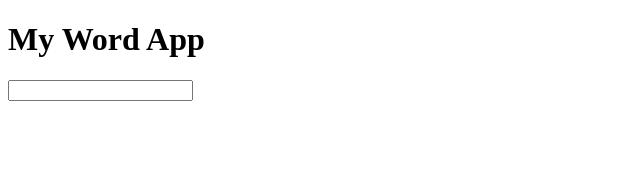
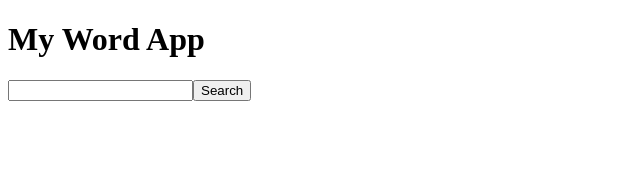
Before and after one commit to Maymoonah/movies, a React (Create React App) app: page / in a window 1280 px wide. Shown: the top 170 px of the page, without its empty margins (0-640 px from the left). Built offline with nearby package versions, Linux system fonts and the light colour scheme.

Commit message:
remove componentDidMount, move api call to onSubmit function, add submit button

```diff
--- a/src/components/search.js
+++ b/src/components/search.js
@@ -7,11 +7,17 @@ class Search extends Component {
 		data: []
 	}
 
-	componentDidMount() {
+	getWord = (e) => {
+		this.setState({word: e.target.value});
+		console.log(this.state.word);
 
+		}
+
+	onSubmit = (e) => {
+		console.log('clicked')
 		const API_KEY = 'c617e14926msh1b32a202714298ap130120jsn5a3fce0740f8';
 
-      {!this.state.word ? console.log('Loading...'): fetch(`https://wordsapiv1.p.rapidapi.com/words/${this.state.word}/typeOf`, {
+	    fetch(`https://wordsapiv1.p.rapidapi.com/words/${this.state.word}/typeOf`, {
 	      headers : {
 	      "X-RapidAPI-Host": "wordsapiv1.p.rapidapi.com",
 	      "X-RapidAPI-Key": API_KEY
@@ -19,27 +25,15 @@ class Search extends Component {
 	    }
 	    )
 	    .then(response => response.json())
-      .then(data => console.log(this.state.data));
-
-
-
-  }
-
-
-
-    }
-
-	getWord = (e) => {
-		//set state.word to the input value only when user presses enter
-		if(e.which === 13) {
-			this.setState({word: e.target.value});
-			console.log(this.state.word);
-		}
+	    .then(data => console.log(data));
 	}
 
 	render() {
 		return (
-			<div><input type="text" name="wordSearch" onKeyPress={this.getWord}/></div>
+			<div>
+				<input type="text" name="searchWord" onKeyUp={this.getWord} />
+				<button type="submit" onClick={this.onSubmit}>Search</button>
+			</div>
 		);
 	}
 }
```
Lines whose indentation alone changed are shown as unchanged.
